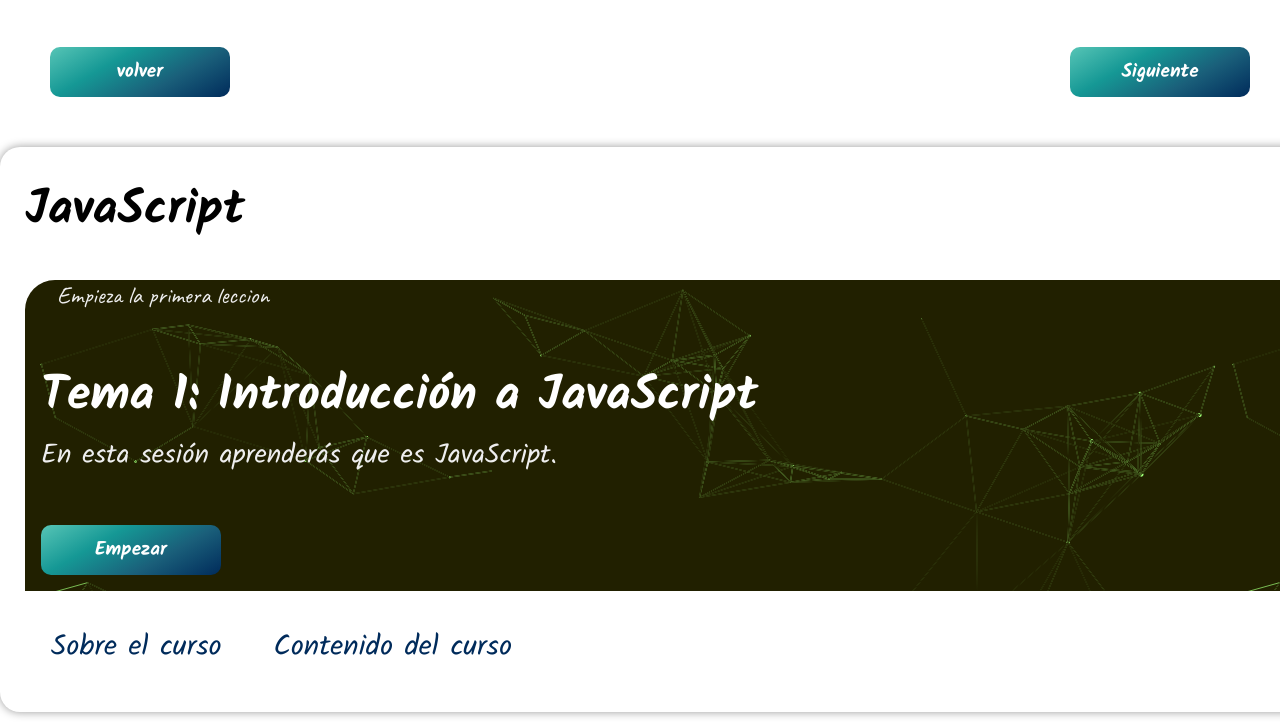
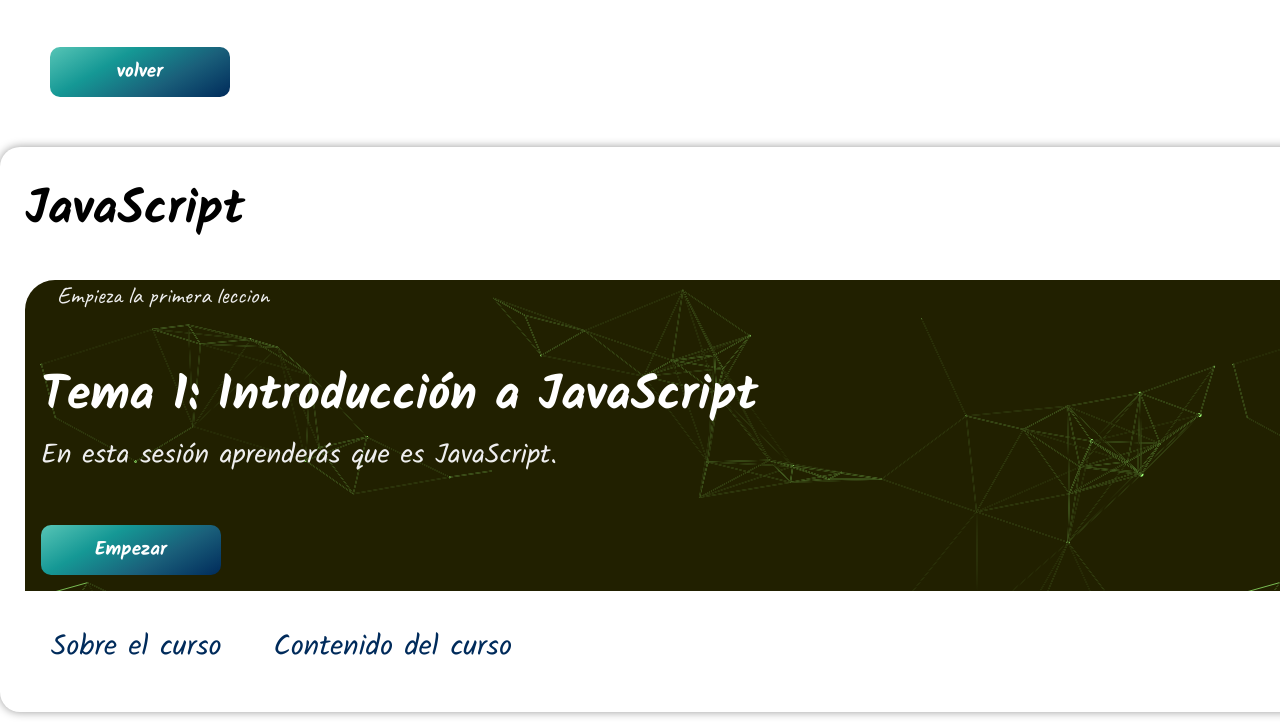
Before and after one commit to Cristian-DW/CodeCraft, a plain HTML site: page cursos/JavaScript.html in a window 1280 px wide. Shown: the part 77-800 px from the top of the page. Drawn offline with Linux system fonts and the light colour scheme.

Commit message:
Update JavaScript.html

```diff
--- a/cursos/JavaScript.html
+++ b/cursos/JavaScript.html
@@ -19,7 +19,6 @@
         </nav>
         <div class="encabezado">
             <a href="/cursos/CSS.html"><button>volver</button></a>
-            <a href=""><button>Siguiente</button></a>
         </div>
     </header>
     <section>
```
